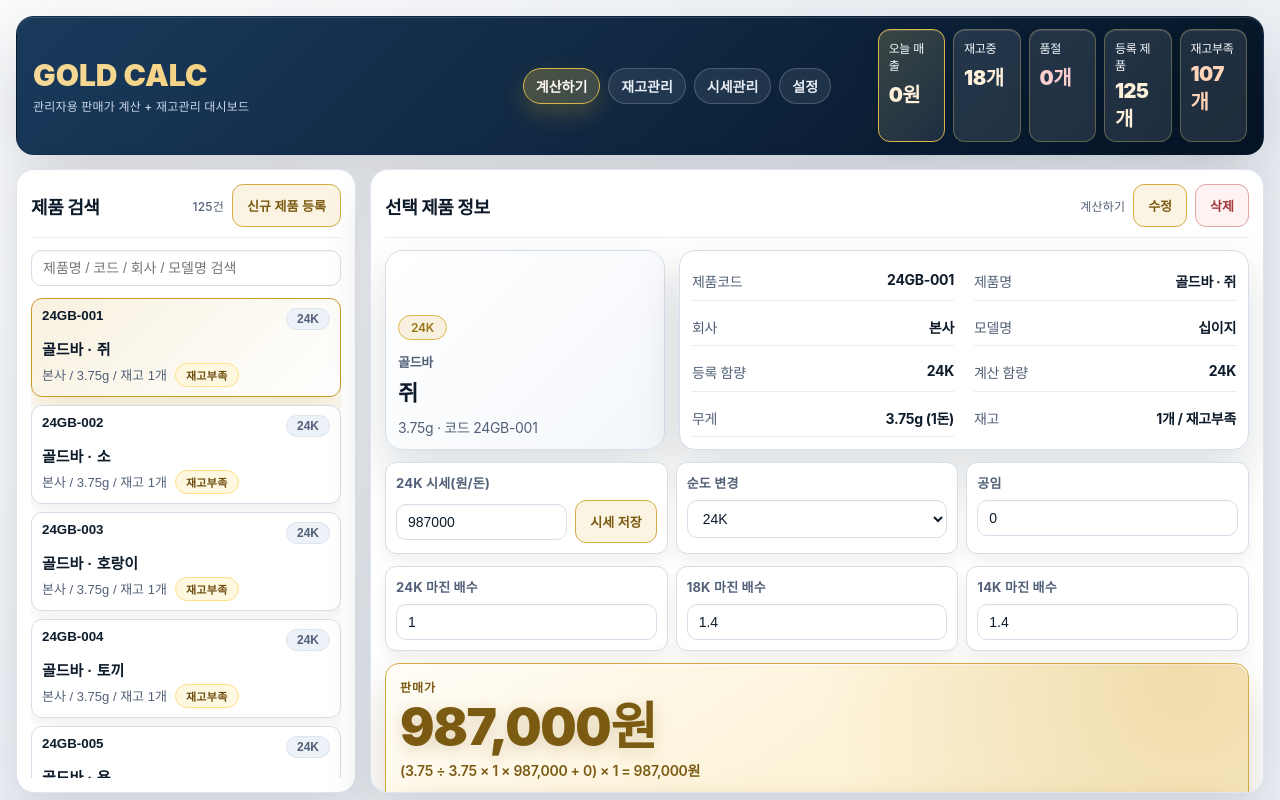
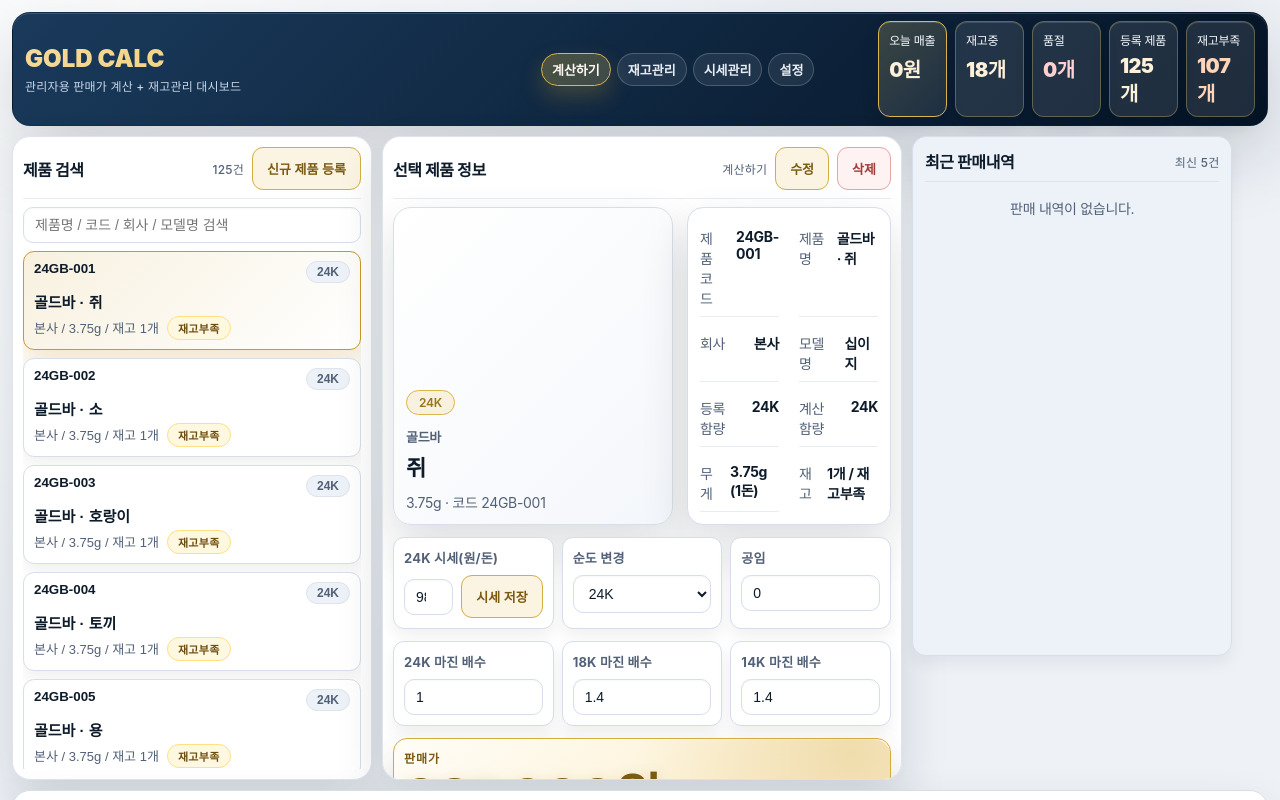
Before and after one commit to rltn33/gold-calc, a React (Vite) app: page / in a window 1280 px wide. Shown: the top 800 px of the page. Built offline with nearby package versions, Linux system fonts and the light colour scheme.

Commit message:
Redesign desktop dashboard to compact 3-column layout

```diff
--- a/src/App.css
+++ b/src/App.css
@@ -38,10 +38,10 @@ body {
 
 .dashboard-page {
   min-height: 100vh;
-  padding: 16px;
+  padding: 12px;
   display: flex;
   flex-direction: column;
-  gap: 14px;
+  gap: 10px;
   max-width: 1860px;
   margin: 0 auto;
 }
@@ -57,11 +57,11 @@ body {
 }
 
 .topbar {
-  padding: 12px 16px;
+  padding: 8px 12px;
   display: grid;
   grid-template-columns: 1.2fr 1fr 1fr;
   align-items: center;
-  gap: 16px;
+  gap: 12px;
   background: linear-gradient(135deg, var(--navy-800) 0%, var(--navy-950) 100%);
   border-color: rgba(10, 31, 58, 0.4);
   color: #f8fbff;
@@ -69,7 +69,7 @@ body {
 }
 
 .logo {
-  font-size: 30px;
+  font-size: 24px;
   font-weight: 900;
   letter-spacing: 0px;
   background: linear-gradient(135deg, #f5d999 0%, #f0c961 100%);
@@ -89,7 +89,7 @@ body {
 .menu-tabs {
   display: flex;
   flex-wrap: wrap;
-  gap: 8px;
+  gap: 6px;
   justify-content: center;
 }
 
@@ -98,10 +98,10 @@ body {
   background: rgba(247, 250, 255, 0.08);
   color: #e8ecf4;
   border-radius: 999px;
-  padding: 7px 12px;
+  padding: 6px 10px;
   cursor: pointer;
   font-weight: 650;
-  font-size: 14px;
+  font-size: 13px;
   transition: all 0.2s ease;
 }
 
@@ -157,17 +157,17 @@ body {
 
 .dashboard-main {
   display: grid;
-  grid-template-columns: minmax(280px, 340px) minmax(0, 1fr);
-  gap: 14px;
+  grid-template-columns: minmax(280px, 360px) minmax(520px, 1.1fr) minmax(320px, 0.9fr);
+  gap: 10px;
   max-width: 1860px;
   margin: 0 auto;
-  min-height: 430px;
+  min-height: 0;
 }
 
 .search-panel,
 .product-panel,
 .inventory-panel {
-  padding: 14px;
+  padding: 10px;
 }
 
 .search-panel,
@@ -183,14 +183,14 @@ body {
   justify-content: space-between;
   align-items: center;
   gap: 8px;
-  margin-bottom: 12px;
-  padding-bottom: 10px;
+  margin-bottom: 8px;
+  padding-bottom: 8px;
   border-bottom: 1.5px solid var(--border-subtle);
 }
 
 .panel-head h2 {
   margin: 0;
-  font-size: 18px;
+  font-size: 16px;
   color: var(--text-900);
   font-weight: 650;
   letter-spacing: -0.4px;
@@ -222,8 +222,8 @@ body {
 }
 
 .product-list {
-  margin-top: 12px;
-  max-height: calc(100vh - 280px);
+  margin-top: 8px;
+  max-height: calc(100vh - 220px);
   overflow-y: auto;
   display: flex;
   flex-direction: column;
@@ -425,7 +425,7 @@ body {
   border: 1.5px solid #d2aa3f;
   background: linear-gradient(146deg, #fffdf7 0%, #fdf3d9 48%, #fbefd0 100%);
   border-radius: 14px;
-  padding: 14px;
+  padding: 10px;
   box-shadow: 0 22px 42px rgba(84, 60, 12, 0.2), inset 0 1px 0 rgba(255, 255, 255, 0.75);
   position: relative;
 }
@@ -536,8 +536,8 @@ body {
 }
 
 .recent-sales-card .panel-head {
-  margin-bottom: 12px;
-  padding-bottom: 10px;
+  margin-bottom: 8px;
+  padding-bottom: 8px;
   border-bottom: 1px solid var(--border);
 }
 
@@ -594,7 +594,7 @@ body {
 }
 
 .sales-log-wrap {
-  margin-top: 24px;
+  margin-top: 12px;
 }
 
 .sales-head {
@@ -663,16 +663,16 @@ body {
   display: flex;
   align-items: center;
   justify-content: center;
-  padding: 14px;
+  padding: 10px;
   z-index: 30;
 }
 
 .modal-card {
-  width: min(760px, 100%);
+  width: min(680px, 100%);
   background: var(--bg-surface);
   border: 1px solid var(--border);
   border-radius: 18px;
-  padding: 14px;
+  padding: 10px;
   box-shadow: var(--shadow-xl);
 }
 
@@ -747,11 +747,11 @@ thead th {
 }
 
 .inventory-panel .table-wrap {
-  max-height: 300px;
+  max-height: 220px;
 }
 
 .inventory-panel .sales-log-wrap .table-wrap {
-  max-height: 220px;
+  max-height: 180px;
 }
 
 .selected-row {
@@ -785,33 +785,47 @@ thead th {
 
 @media (min-width: 1241px) {
   .dashboard-main {
-    grid-template-areas:
-      "search product"
-      "search recent";
+    grid-template-areas: "search product right";
     align-items: start;
   }
 
   .search-panel {
     grid-area: search;
-    height: calc(100vh - 176px);
+    height: calc(100vh - 156px);
     display: flex;
     flex-direction: column;
+    min-height: 0;
   }
 
   .product-panel {
     grid-area: product;
-    height: calc(100vh - 176px);
+    height: calc(100vh - 156px);
     overflow: auto;
+    min-height: 0;
   }
 
   .recent-sales-card {
-    grid-area: recent;
+    grid-area: right;
+    height: calc(100vh - 156px);
+    display: flex;
+    flex-direction: column;
+    min-height: 0;
+  }
+
+  .recent-sales-list {
+    overflow: auto;
+    min-height: 0;
+    padding-right: 2px;
   }
 
   .product-list {
     max-height: none;
     flex: 1;
     min-height: 0;
+  }
+
+  .inventory-panel {
+    margin-top: 0;
   }
 }
 
@@ -859,6 +873,6 @@ thead th {
   .search-panel,
   .product-panel,
   .inventory-panel {
-    padding: 14px;
+    padding: 10px;
   }
 }
```
